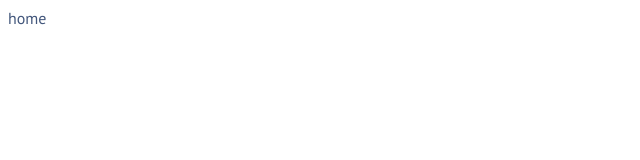
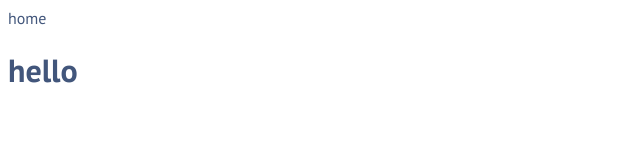
Before and after one commit to mikhailmogilnikov/only-test-task-frontend, a React app: page / in a window 1280 px wide. Shown: the top 160 px of the page, without its empty margins (0-640 px from the left). Built offline with nearby package versions, Linux system fonts and the light colour scheme.

Commit message:
precommit test

```diff
--- a/src/pages/ui/index.tsx
+++ b/src/pages/ui/index.tsx
@@ -1,3 +1,10 @@
 export const HomePage = () => {
-  return <main>home</main>;
+  return (
+    <main>
+      home
+      <h1 data-hi className=''>
+        hello
+      </h1>
+    </main>
+  );
 };
```
Also changed, not shown: 1 other file (tests, documents, lock files or other folders).
